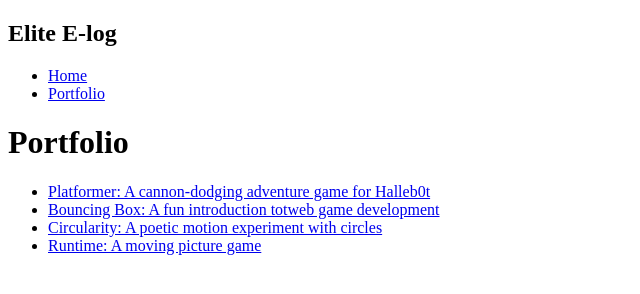
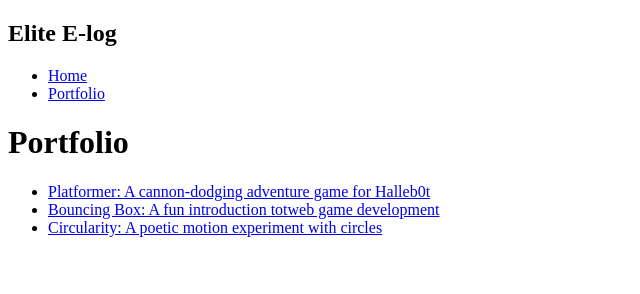
Before and after one commit to 3Eliteisland/3Eliteisland.github.io, a plain HTML site: page portfolio.html in a window 1280 px wide. Shown: the whole page, without its empty margins (0-640 px from the left). Drawn offline with Linux system fonts and the light colour scheme.

```diff
--- a/portfolio.html
+++ b/portfolio.html
@@ -41,13 +41,7 @@
               <a href="fsd-projects/circularity/"
                 >Circularity: A poetic motion experiment with circles</a
               >
-            </li>
 
-            <li>
-              <a href="fsd-projects/runtime/"
-              >Runtime: A moving picture game</a
-              >
-            </li>
           </ul>
         </div>
       </main>
```
